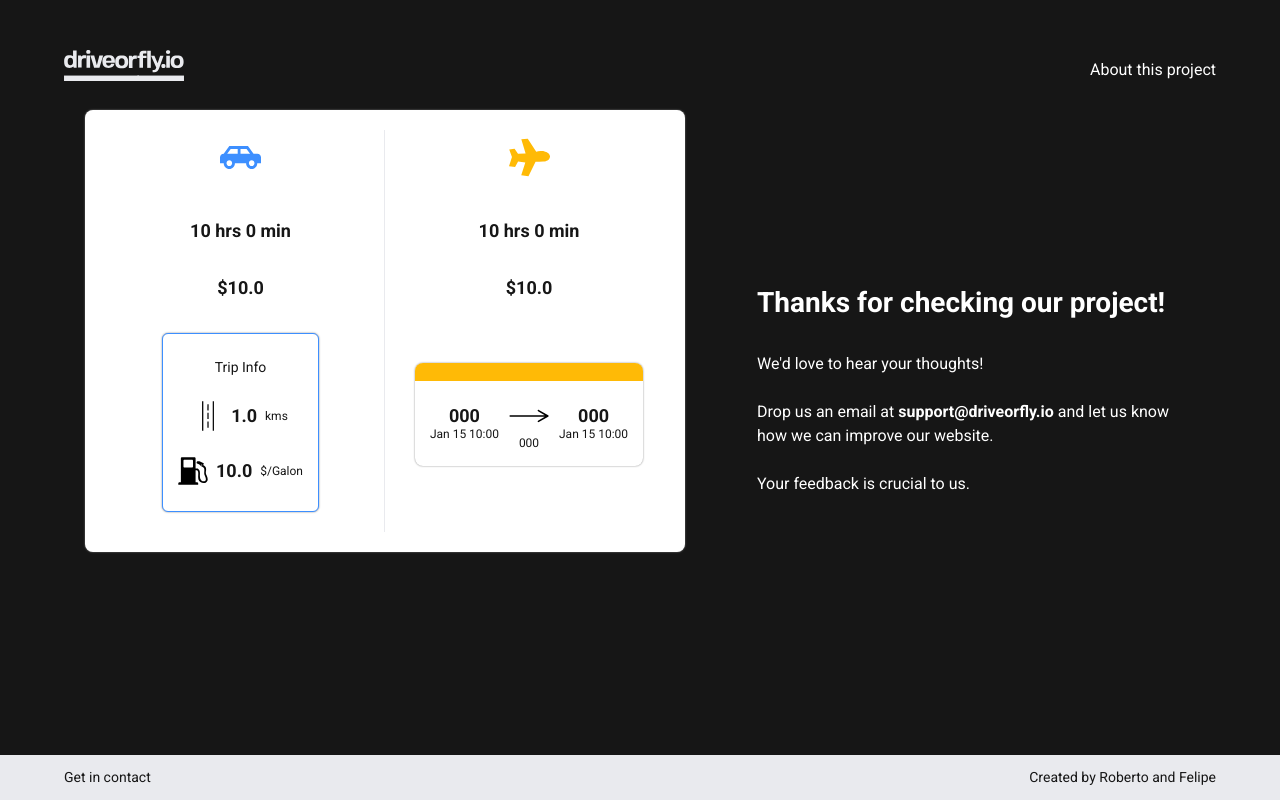
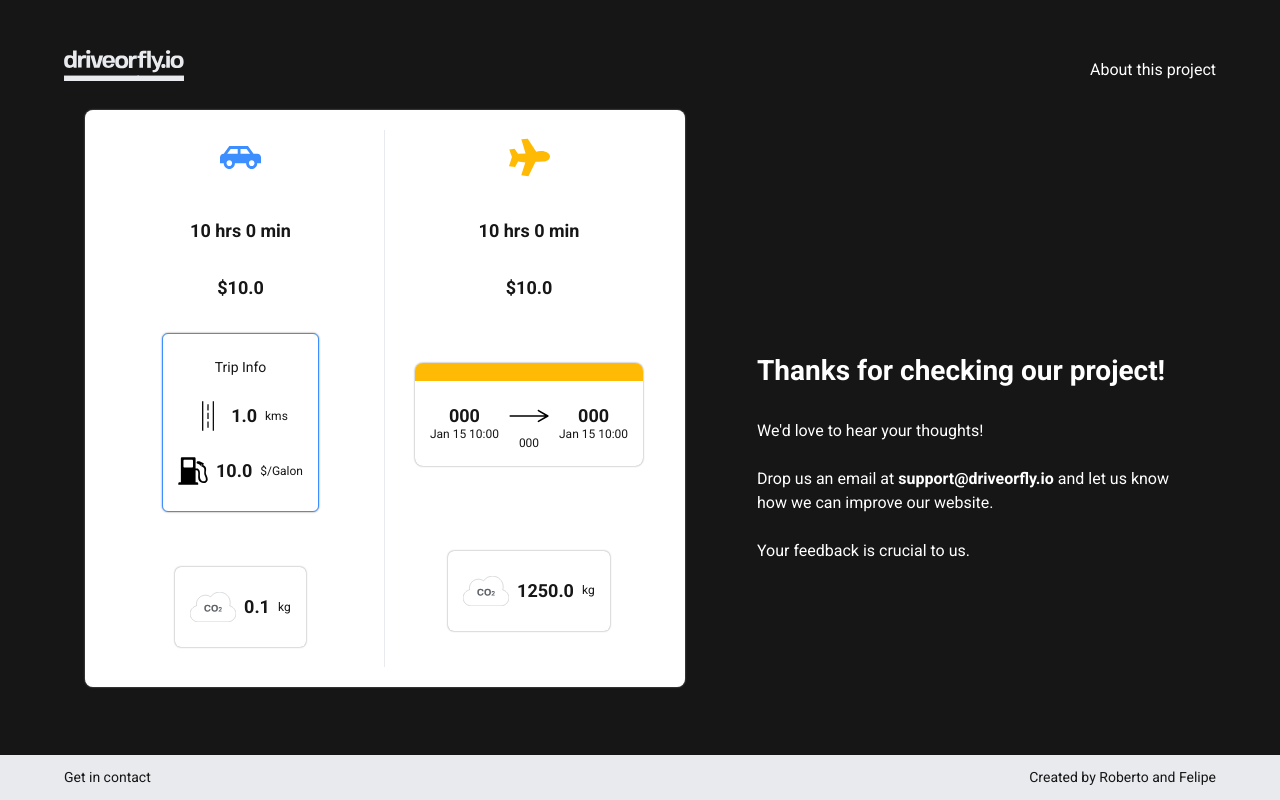
Before and after one commit to felipefischel/django-drive-or-fly, a Django app: page /result/1 in a window 1280 px wide. Run offline with Django 4.2, Linux system fonts and the light colour scheme; tables that the repository leaves empty hold one stand-in row (values such as "Sample post"); style sheets or scripts are compiled from the project's sources; some libraries are stand-ins or nearby versions.

Commit message:
added co2 calculations

```diff
--- a/TransportationComparison/static/TransportationComparison/sass/_result.scss
+++ b/TransportationComparison/static/TransportationComparison/sass/_result.scss
@@ -2,7 +2,7 @@
   background-size: cover;
   background-position: center;
   background-repeat: no-repeat;
-  background-color: var(--black);
+  // background-color: var(--black);
   overflow: hidden;
   min-height: 100vh;
 }
@@ -110,6 +110,28 @@
   margin-right: 8px;
 }
 
+.co2-emissions-container{
+  box-shadow: 0 0 2px grey;
+  border: 1px solid var(--grey);
+  border-radius: 6px;
+  background-color: var(white);
+  width: auto;
+  margin-left: auto;
+  margin: 0 30px;
+  padding: 25px 15px;
+  margin-bottom: 20px;
+}
+
+.flight-emissions{
+  margin-top: 30px;
+}
+
+.co2-info-div{
+  display: flex;
+  align-items: center;
+  justify-content: center;
+}
+
 @media (max-width: 1200px) {
   .results-text-container{
     margin-left: 0;
@@ -137,4 +159,7 @@
     border-right: none;
     border-bottom: 1px solid var(--white);
   }
+  .flight-emissions{
+    margin-top: 0;
+  }
 }
--- a/TransportationComparison/templates/TransportationComparison/about.html
+++ b/TransportationComparison/templates/TransportationComparison/about.html
@@ -8,7 +8,7 @@
 {% block content %}
 
 
-<div class="about-background">
+<div class="about-background" style="background-color: var(--black);">
 
   <div class="about-container">
     <h1 class="about-header">Should I drive or Fly?</h1>
--- a/TransportationComparison/templates/TransportationComparison/result.html
+++ b/TransportationComparison/templates/TransportationComparison/result.html
@@ -5,7 +5,7 @@
 
 {% block content %}
 
-<div class="result-background">
+<div class="result-background" style="background-color: var(--black);">
   <div class="row align-items-center result-main-container">
     <div class="col-md-6 result-info-container">
       <div class="row results-columns-container">
@@ -48,6 +48,21 @@
               </div>
             {% endif %}
           </div>
+
+          <div class="row results-div drive-co2-emissions">
+            {% if driveCost == 0 or driveCost == -1 %}
+
+            {% else %}
+              <div class="co2-emissions-container">
+                <div class="co2-info-div">
+                  <img class="drive-icon" src="{% static 'TransportationComparison/icons/co2-grey.svg' %}" alt="kms-icon">
+                  <h2 class="drive-field">{{carCO2Emissions}}</h2><h6>kg</h6>
+                </div>
+              </div>
+            {% endif %}
+
+          </div>
+
         </div>
 
         <div class="col-md-6 fly-column">
@@ -88,7 +103,25 @@
             </div>
             {% endfor %}
           </div>
+
+          <div class="row results-div fly-co2-emissions">
+            {% if flightCost == -1 %}
+
+            {% else %}
+              <div class="co2-emissions-container flight-emissions">
+                <div class="co2-info-div">
+                  <img class="drive-icon" src="{% static 'TransportationComparison/icons/co2-grey.svg' %}" alt="kms-icon">
+                  <h2 class="drive-field">{{flightCO2Emissions}}</h2><h6>kg</h6>
+                </div>
+              </div>
+            {% endif %}
+
+          </div>
+
+
+
         </div>
+
       </div>
     </div>
     <div class="col-md-6 results-text-container">
--- a/TransportationComparison/views.py
+++ b/TransportationComparison/views.py
@@ -39,6 +39,19 @@ def Result(request, trip_output_id):
     template = loader.get_template('TransportationComparison/result.html')
     backgroundimage = "url('https://drive.google.com/file/d/1ofqWqnfwzSzw_Ms-9dAy363nmqCiKeHr/view?usp=sharing')"
 
+    # Calculating the layover time
+    seconds_in_layover = 0
+    flights = trip.flights.all()
+    flight_list = list(flights)
+    if len(flight_list) >= 2:
+        for i in range(0, len(flight_list) - 1):
+            diff = flight_list[i+1].departure - flight_list[i].arrival
+            seconds_in_layover = seconds_in_layover + diff.seconds
+
+    hours_in_layover = seconds_in_layover/3600
+    hours_flying = trip.flight_duration - hours_in_layover
+
+
     #leemos la base de datos y la guardamos en una variable X
     context = {
         "flightDuration":dateUtils.transformHoursFloatIntoTime(trip.flight_duration),
@@ -48,9 +61,15 @@ def Result(request, trip_output_id):
         "flights":trip.flights.all(),
         "driveDistance":trip.drive_distance,
         "gasPrice":trip.gas_price,
-        "backgroundimage":backgroundimage
+        "backgroundimage":backgroundimage,
+        "carCO2Emissions":round(float(trip.drive_distance*0.1276),1),
+        "flightCO2Emissions":round(float(hours_flying*125),1)
     }
     return HttpResponse(template.render(context, request))
+
+
+
+
 
 
 def Compare(request):
@@ -85,7 +104,7 @@ def Compare(request):
       flight_duration=round(float(flight_cost_and_distance['duration']),2),
       drive_duration=round(float(car_cost_and_distance['duration']/3600 ),2),
       drive_distance=round(float(car_cost_and_distance['distance']/1000),2),
-      gas_price=round(float(car_cost_and_distance['gas_price']),2)
+      gas_price=round(float(car_cost_and_distance['gas_price']),2),
       )
 
 
--- a/instructions.txt
+++ b/instructions.txt
@@ -15,7 +15,7 @@ TO DEPLOY TO PRODUCTION:
 *** In case you need to upload CSS files, you can run the following command (YOU HAVE TO DO STEP 1 FIRST):
 USE_CLOUD_SQL_AUTH_PROXY=true APPLICATION_SETTINGS=$(cat .env) python manage.py collectstatic
 
-2. Build the image - changing the image name, ex: "myimage-17":
+2. Build the image - changing the image name (using current date and time) ex: "20-02-23-1920":
 gcloud builds submit --pack image=gcr.io/drive-or-fly-368123/myimage-16
 
 3. Update the cloudrun container with the new image (change image name as well):
```
Also changed, not shown: TransportationComparison/static/TransportationComparison/sass/TransportationComparison/sass/style.css (+22 -2 lines), TransportationComparison/static/TransportationComparison/icons/co2-grey.svg (added), 2 other files.
